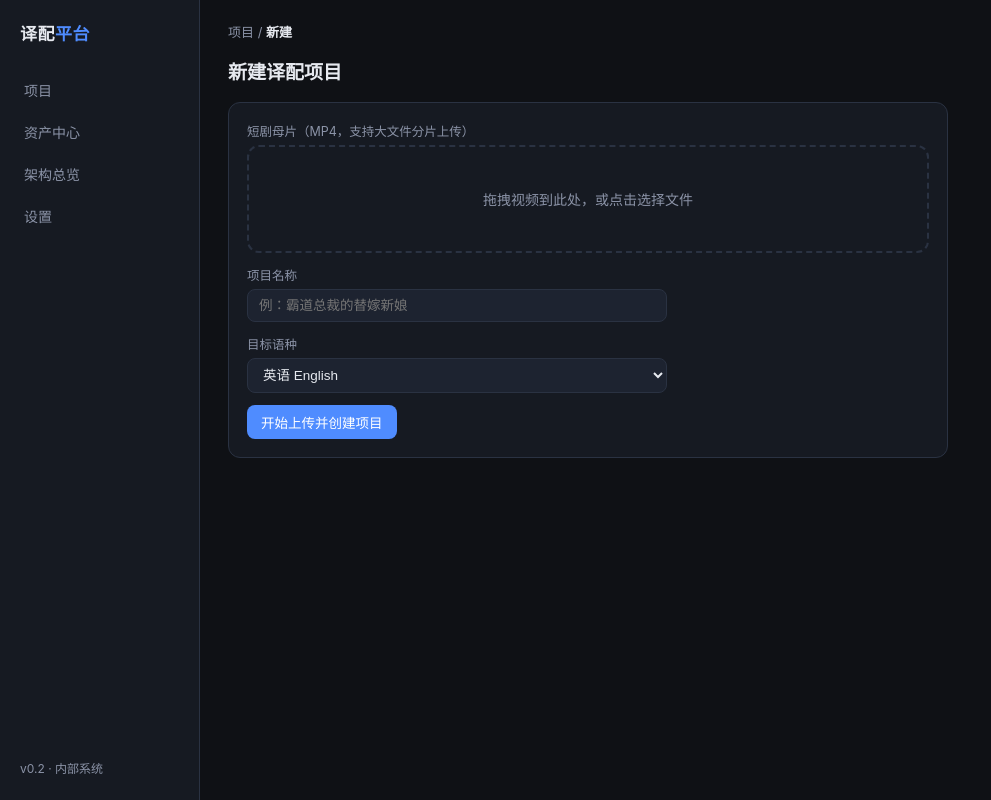
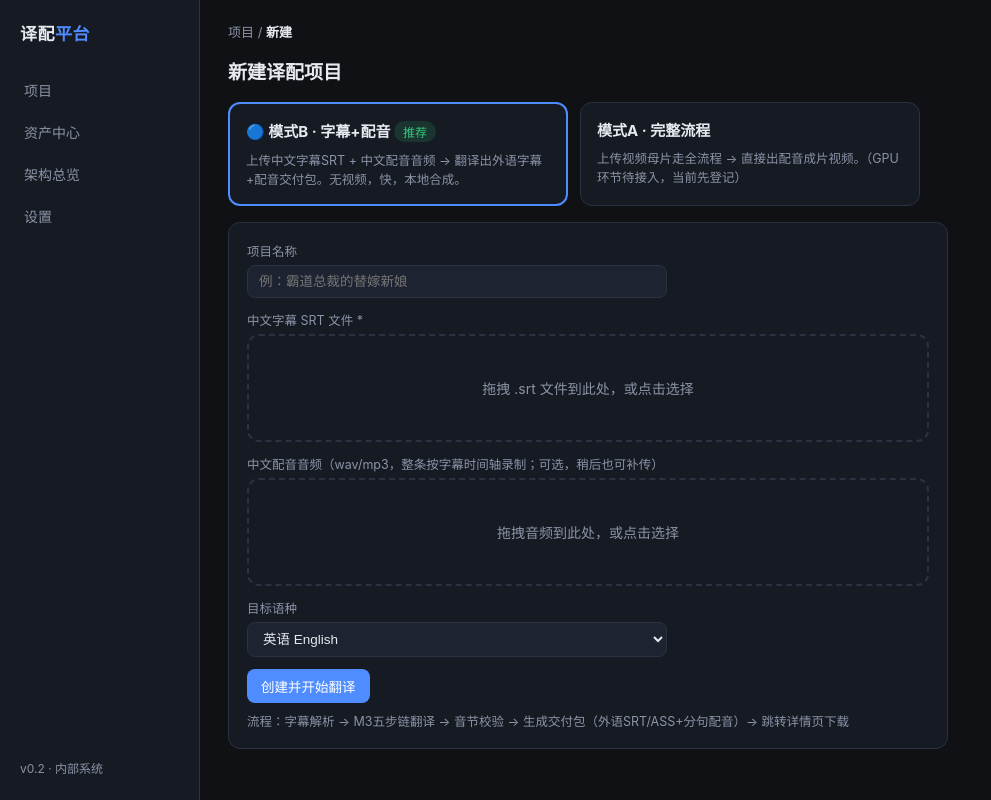
Before and after one commit to liuxigreen/peiyin, a React (Vite) app in the folder frontend/: page /projects/new in a window 1280 px wide. Shown: the whole page, without its empty margins (0-991 px from the left). Built offline with nearby package versions, Linux system fonts and the light colour scheme; no server answers.

Commit message:
NewProject重写：模式A/B选择+B模式字幕/音频真上传+upload-file端点 26tests

```diff
--- a/frontend/src/pages/NewProject.tsx
+++ b/frontend/src/pages/NewProject.tsx
@@ -1,58 +1,147 @@
 import { useState } from 'react'
 import { useNavigate } from 'react-router-dom'
 import { Crumbs } from '../components/Layout'
+import { api } from '../api/client'
+
+type Mode = 'A' | 'B'
 
 export default function NewProject() {
+  const [mode, setMode] = useState<Mode>('B')
   const [name, setName] = useState('')
   const [lang, setLang] = useState('en')
-  const [file, setFile] = useState<File | null>(null)
-  const [dragOver, setDragOver] = useState(false)
-  const [progress, setProgress] = useState<number | null>(null) // null=未开始
+  const [srtFile, setSrtFile] = useState<File | null>(null)
+  const [srtText, setSrtText] = useState('')
+  const [audioFile, setAudioFile] = useState<File | null>(null)
+  const [videoFile, setVideoFile] = useState<File | null>(null)
+  const [busy, setBusy] = useState(false)
+  const [err, setErr] = useState('')
   const nav = useNavigate()
 
-  const startUpload = () => {
-    if (!file) return
-    // TODO(B1): 请求 /api/upload/presign 后分片直传R2；此为UI演示进度
-    let pct = 0
-    setProgress(0)
-    const t = setInterval(() => {
-      pct = Math.min(100, pct + Math.random() * 9)
-      setProgress(Math.floor(pct))
-      if (pct >= 100) { clearInterval(t); setTimeout(() => nav('/'), 600) }
-    }, 180)
+  const pickSrt = async (f: File | null) => {
+    setSrtFile(f)
+    if (f) setSrtText(await f.text())
   }
 
+  const create = async () => {
+    setErr('')
+    if (!name.trim()) { setErr('请填写项目名称'); return }
+    if (mode === 'B' && !srtText.trim()) { setErr('请选择中文字幕 SRT 文件'); return }
+    setBusy(true)
+    try {
+      const p = await api.post<{ id: string }>('/api/projects',
+        { name: name.trim(), target_lang: lang })
+      const pid = p.id
+      if (mode === 'B') {
+        await api.post(`/api/projects/${pid}/seed-srt`,
+          { srt: srtText, scene_size: 40 })
+        if (audioFile) {
+          const fd = new FormData()
+          fd.append('file', audioFile)
+          const up = await fetch(`/api/projects/${pid}/mode-b/upload-file`,
+            { method: 'POST', body: fd })
+          if (!up.ok) throw new Error(`音频上传失败 ${up.status}`)
+        }
+        const run = await api.post<{ ok: boolean; error?: string }>(
+          `/api/projects/${pid}/mode-b/run`)
+        if (!run.ok) throw new Error(run.error || '模式B流程失败')
+        nav(`/projects/${pid}`)
+      } else {
+        // 模式A：视频上传（presign直传，当前阶段先登记）
+        if (videoFile) {
+          const pre = await api.post<{ url: string; key: string }>('/api/upload/presign',
+            { project_id: pid, filename: videoFile.name })
+          await fetch(pre.url, { method: 'PUT', body: videoFile })
+          await api.post(`/api/projects/${pid}/upload-complete`,
+            { r2_key: pre.key })
+        }
+        nav(`/projects/${pid}`)
+      }
+    } catch (e: any) {
+      setErr(e.message || String(e))
+      setBusy(false)
+    }
+  }
+
+  const srtValid = srtText.includes('-->')
+
   return (<>
-    <Crumbs items={['项目','新建']} />
+    <Crumbs items={['项目', '新建']} />
     <h1 className="page-title">新建译配项目</h1>
-    <div className="panel" style={{maxWidth: 720}}>
-      <div className="field">
-        <label>短剧母片（MP4，支持大文件分片上传）</label>
-        <div
-          className={'dropzone' + (dragOver ? ' over' : '')}
-          onDragOver={e => { e.preventDefault(); setDragOver(true) }}
-          onDragLeave={() => setDragOver(false)}
-          onDrop={e => { e.preventDefault(); setDragOver(false); setFile(e.dataTransfer.files[0]) }}
-          onClick={() => document.getElementById('file-in')?.click()}
-        >
-          {file ? `✅ ${file.name} (${(file.size/1024/1024).toFixed(0)}MB)` : '拖拽视频到此处，或点击选择文件'}
-        </div>
-        <input id="file-in" type="file" accept="video/*" hidden
-          onChange={e => setFile(e.target.files?.[0] ?? null)} />
+
+    {/* 模式选择 */}
+    <div style={{ display: 'flex', gap: 12, marginBottom: 16, maxWidth: 720 }}>
+      <div className="card" onClick={() => !busy && setMode('B')} style={{
+        flex: 1, cursor: 'pointer', maxWidth: 340,
+        borderColor: mode === 'B' ? 'var(--accent)' : 'var(--border)',
+        borderWidth: mode === 'B' ? 2 : 1,
+      }}>
+        <h3>{mode === 'B' ? '🔵 ' : ''}模式B · 字幕+配音 <span className="badge completed">推荐</span></h3>
+        <p className="dim" style={{ marginTop: 6 }}>
+          上传中文字幕SRT + 中文配音音频 → 翻译出外语字幕+配音交付包。无视频，快，本地合成。
+        </p>
       </div>
+      <div className="card" onClick={() => !busy && setMode('A')} style={{
+        flex: 1, cursor: 'pointer', maxWidth: 340,
+        borderColor: mode === 'A' ? 'var(--accent)' : 'var(--border)',
+        borderWidth: mode === 'A' ? 2 : 1,
+      }}>
+        <h3>{mode === 'A' ? '🔵 ' : ''}模式A · 完整流程</h3>
+        <p className="dim" style={{ marginTop: 6 }}>
+          上传视频母片走全流程 → 直接出配音成片视频。（GPU环节待接入，当前先登记）
+        </p>
+      </div>
+    </div>
 
-      {progress !== null && (
-        <div className="field">
-          <label>上传进度 {progress}%</label>
-          <div className="progress"><div style={{width: `${progress}%`}} /></div>
-        </div>
-      )}
-
+    <div className="panel" style={{ maxWidth: 720 }}>
       <div className="field">
         <label>项目名称</label>
         <input type="text" placeholder="例：霸道总裁的替嫁新娘"
           value={name} onChange={e => setName(e.target.value)} />
       </div>
+
+      {mode === 'B' && (<>
+        <div className="field">
+          <label>中文字幕 SRT 文件 *</label>
+          <div className="dropzone"
+            onDragOver={e => e.preventDefault()}
+            onDrop={e => { e.preventDefault(); pickSrt(e.dataTransfer.files[0]) }}
+            onClick={() => document.getElementById('srt-in')?.click()}>
+            {srtFile
+              ? (srtValid
+                ? `✅ ${srtFile.name}（解析正常）`
+                : `⚠️ ${srtFile.name}（未检测到时间轴 -->，请确认是SRT格式）`)
+              : '拖拽 .srt 文件到此处，或点击选择'}
+          </div>
+          <input id="srt-in" type="file" accept=".srt,text/plain" hidden
+            onChange={e => pickSrt(e.target.files?.[0] ?? null)} />
+        </div>
+        <div className="field">
+          <label>中文配音音频（wav/mp3，整条按字幕时间轴录制；可选，稍后也可补传）</label>
+          <div className="dropzone"
+            onDragOver={e => e.preventDefault()}
+            onDrop={e => { e.preventDefault(); setAudioFile(e.dataTransfer.files[0]) }}
+            onClick={() => document.getElementById('audio-in')?.click()}>
+            {audioFile ? `✅ ${audioFile.name} (${(audioFile.size / 1024 / 1024).toFixed(1)}MB)` : '拖拽音频到此处，或点击选择'}
+          </div>
+          <input id="audio-in" type="file" accept="audio/*" hidden
+            onChange={e => setAudioFile(e.target.files?.[0] ?? null)} />
+        </div>
+      </>)}
+
+      {mode === 'A' && (
+        <div className="field">
+          <label>短剧母片（MP4/MOV）</label>
+          <div className="dropzone"
+            onDragOver={e => e.preventDefault()}
+            onDrop={e => { e.preventDefault(); setVideoFile(e.dataTransfer.files[0]) }}
+            onClick={() => document.getElementById('video-in')?.click()}>
+            {videoFile ? `✅ ${videoFile.name} (${(videoFile.size / 1024 / 1024).toFixed(0)}MB)` : '拖拽视频到此处，或点击选择'}
+          </div>
+          <input id="video-in" type="file" accept="video/*" hidden
+            onChange={e => setVideoFile(e.target.files?.[0] ?? null)} />
+        </div>
+      )}
+
       <div className="field">
         <label>目标语种</label>
         <select value={lang} onChange={e => setLang(e.target.value)}>
@@ -60,14 +149,21 @@ export default function NewProject() {
           <option value="es">西班牙语 Español</option>
           <option value="pt">葡萄牙语 Português</option>
           <option value="ja">日语 日本語</option>
+          <option value="ko">韩语 한국어</option>
           <option value="th">泰语 ไทย</option>
           <option value="vi">越南语 Tiếng Việt</option>
           <option value="id">印尼语 Indonesia</option>
         </select>
       </div>
-      <button className="btn" disabled={!file || progress !== null} onClick={startUpload}>
-        {progress === null ? '开始上传并创建项目' : progress >= 100 ? '上传完成，跳转中…' : `上传中 ${progress}%`}
+
+      {err && <div className="badge failed" style={{ display: 'block', padding: '6px 12px', marginBottom: 10 }}>{err}</div>}
+
+      <button className="btn" disabled={busy} onClick={create}>
+        {busy ? '处理中…（翻译需要一点时间）' : mode === 'B' ? '创建并开始翻译' : '创建项目'}
       </button>
+      {mode === 'B' && <div className="dim" style={{ marginTop: 8 }}>
+        流程：字幕解析 → M3五步链翻译 → 音节校验 → 生成交付包（外语SRT/ASS+分句配音）→ 跳转详情页下载
+      </div>}
     </div>
   </>)
 }
```
Also changed, not shown: 3 other files (tests, documents, lock files or other folders).
